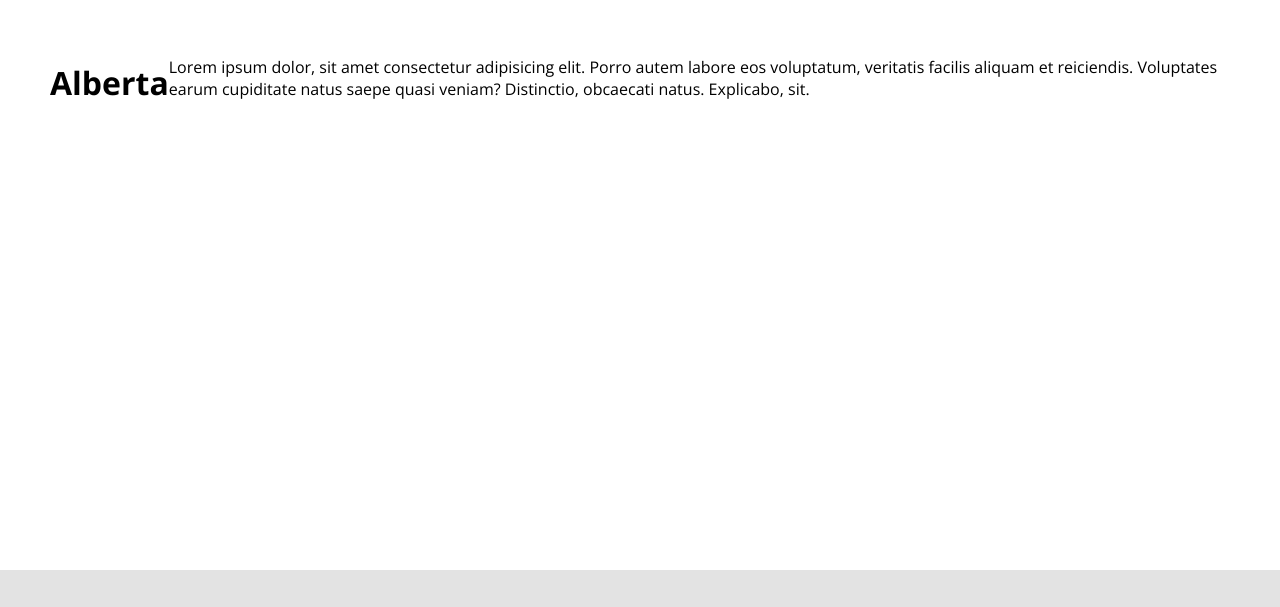
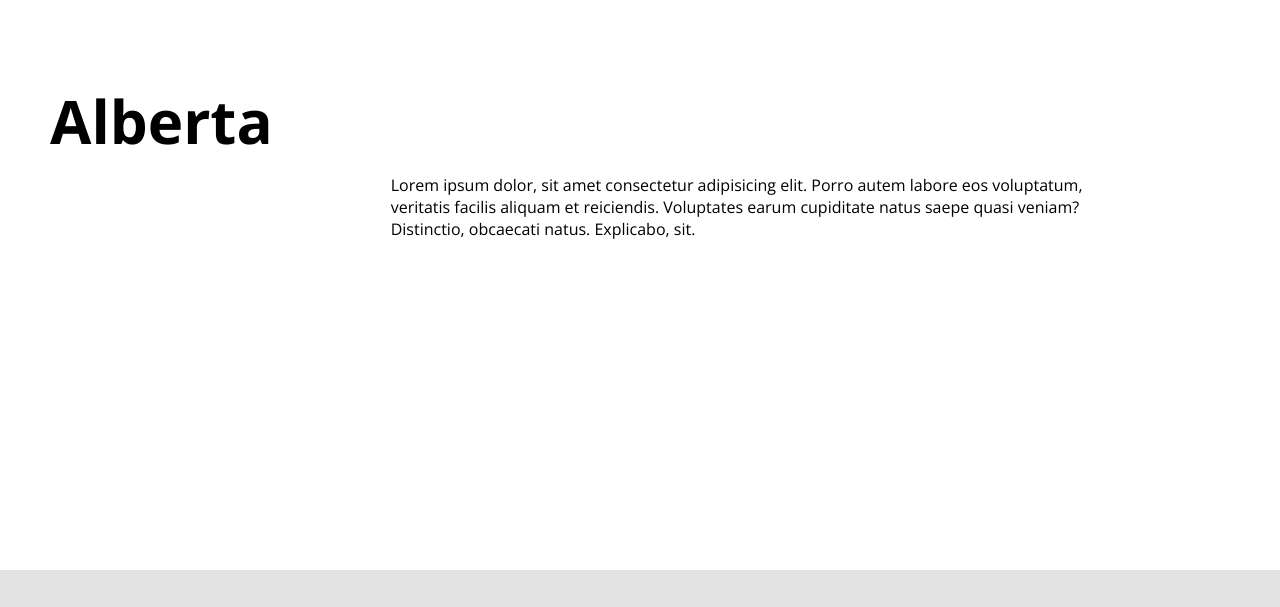
Before and after one commit to Brookpaige/Assignment-3, a plain HTML site: page index.html in a window 1280 px wide. Shown: the part 854-1461 px from the top of the page. Drawn offline with nearby package versions, Linux system fonts and the light colour scheme.

Commit message:
Assignment-3

```diff
--- a/index.html
+++ b/index.html
@@ -47,7 +47,9 @@
 
     <!-- MAIN -->
     <div class="main-container">
+        <div class="main-title">
             <h1>Alberta</h1>
+         </div>
             <p>Lorem ipsum dolor, sit amet consectetur adipisicing elit. Porro autem labore eos voluptatum, veritatis facilis aliquam et reiciendis. Voluptates earum cupiditate natus saepe quasi veniam? Distinctio,
                  obcaecati natus. Explicabo, sit.</p>
         </div>
--- a/style.css
+++ b/style.css
@@ -207,8 +207,19 @@ li a {
     display: flex;
     align-content: center;
     margin: 50px;
+}
+
+.main-title{
+    justify-content: center;
+    font-size: 30px;
 
 }
+
+p{
+    padding: 10%;
+    position: relative;
+}
+
 
 
 /* FOOTER */
```
